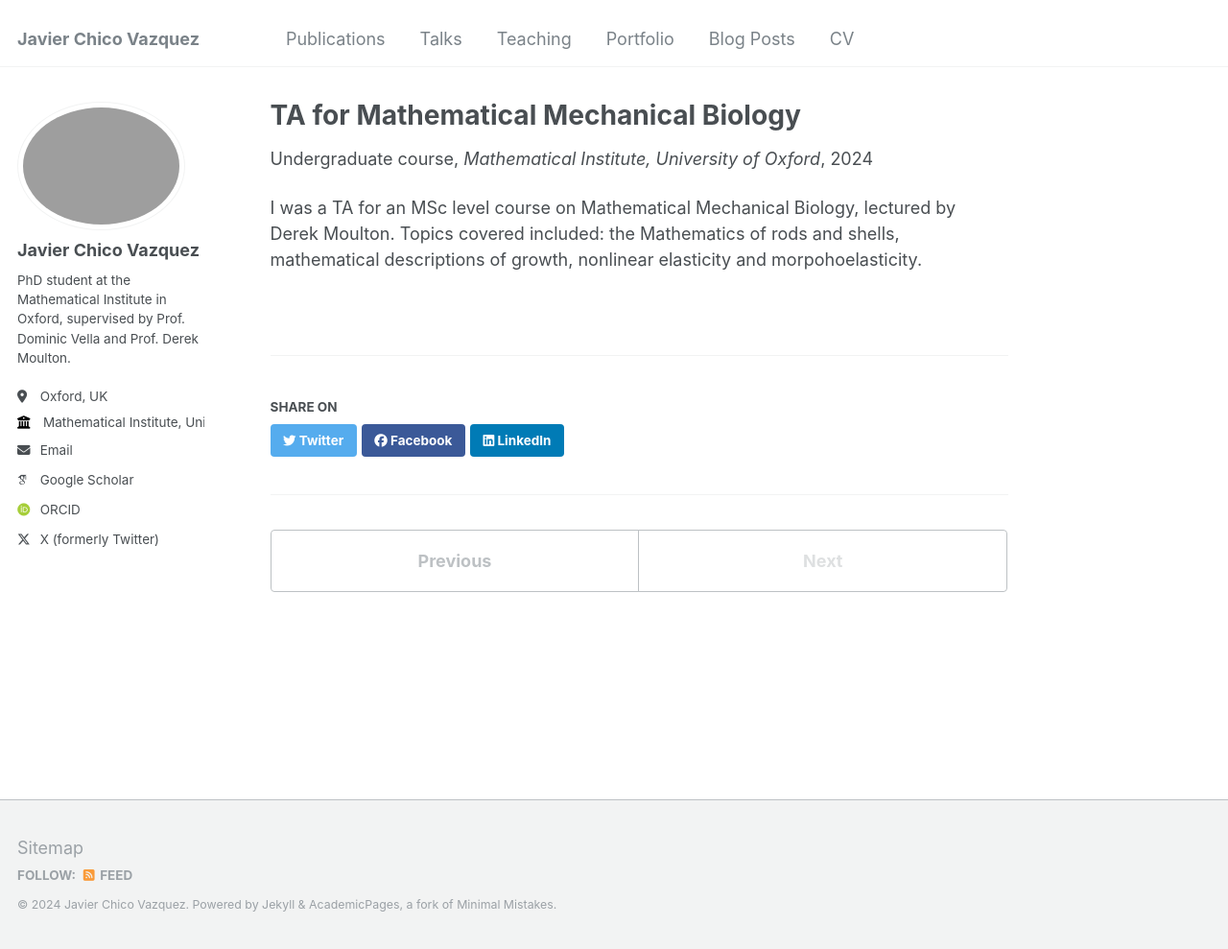
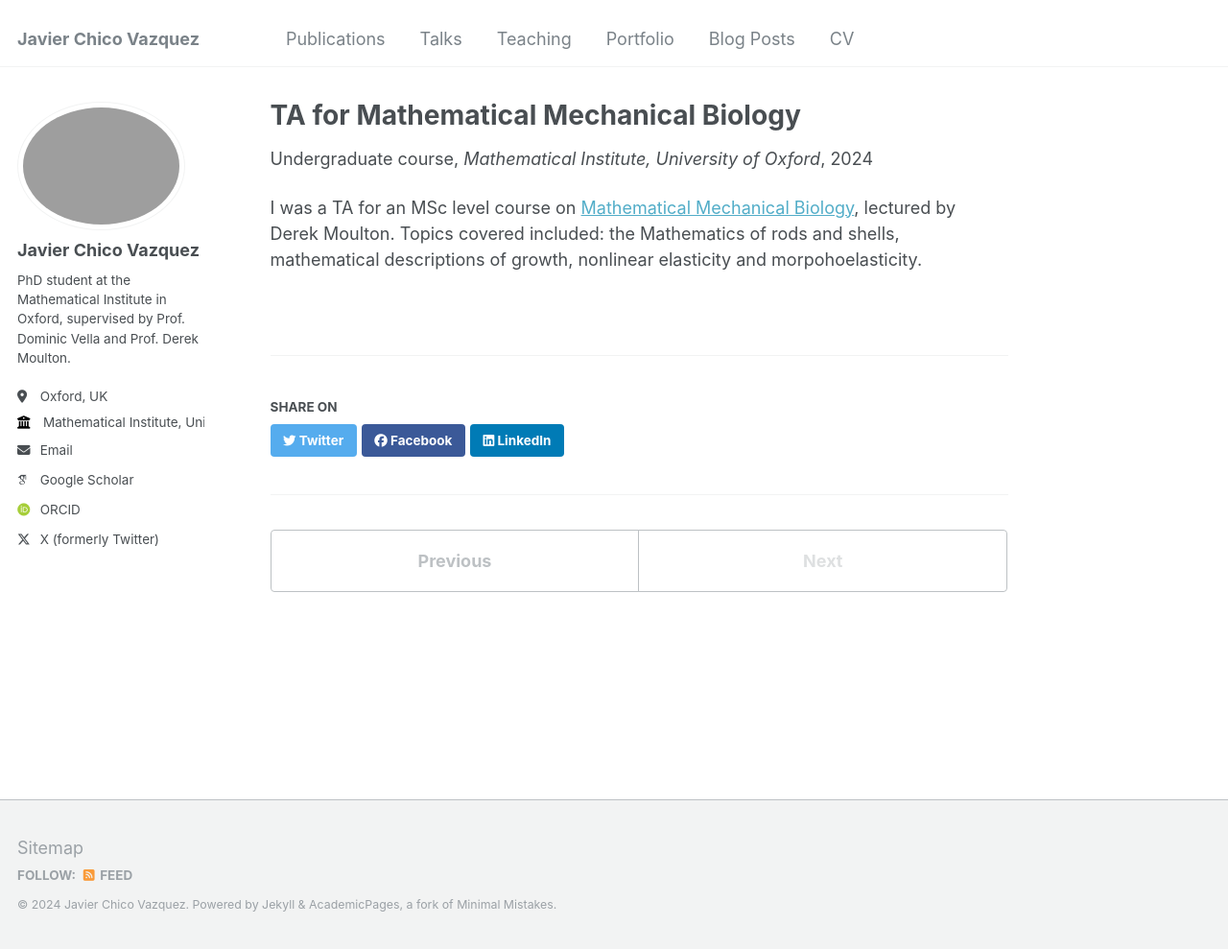
Before and after one commit to JavierChico/JavierChico.github.io, a Jekyll site: the page built from _teaching/2024-spring-teaching-1.md, in a window 1280 px wide and 989 px high. Shown: the whole window at 96% size. Built offline with Jekyll 4.4.1, drawn with Linux system fonts in a browser that asks for light colours; some web fonts are replaced; part of the change alters nothing that is shown.

```diff
--- a/_teaching/2024-spring-teaching-1.md
+++ b/_teaching/2024-spring-teaching-1.md
@@ -8,4 +8,4 @@ date: 2024-01-01
 location: "Oxford, UK"
 ---
 
-I was a TA for an MSc level course on Mathematical Mechanical Biology, lectured by Derek Moulton. Topics covered included: the Mathematics of rods and shells, mathematical descriptions of growth, nonlinear elasticity and morpohoelasticity.
+I was a TA for an MSc level course on [Mathematical Mechanical Biology](https://people.maths.ox.ac.uk/moulton/teaching.html), lectured by Derek Moulton. Topics covered included: the Mathematics of rods and shells, mathematical descriptions of growth, nonlinear elasticity and morpohoelasticity.
```
